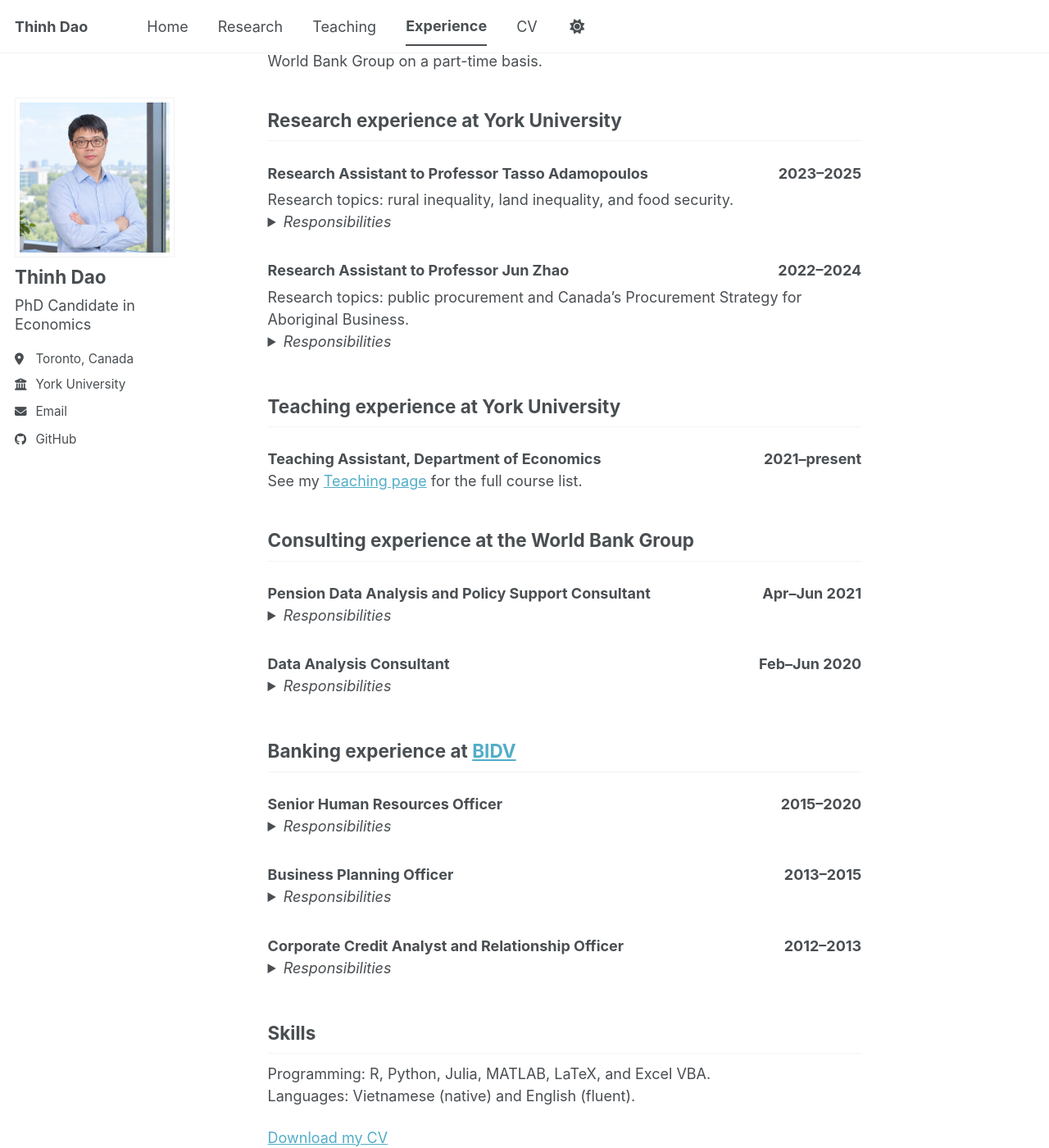
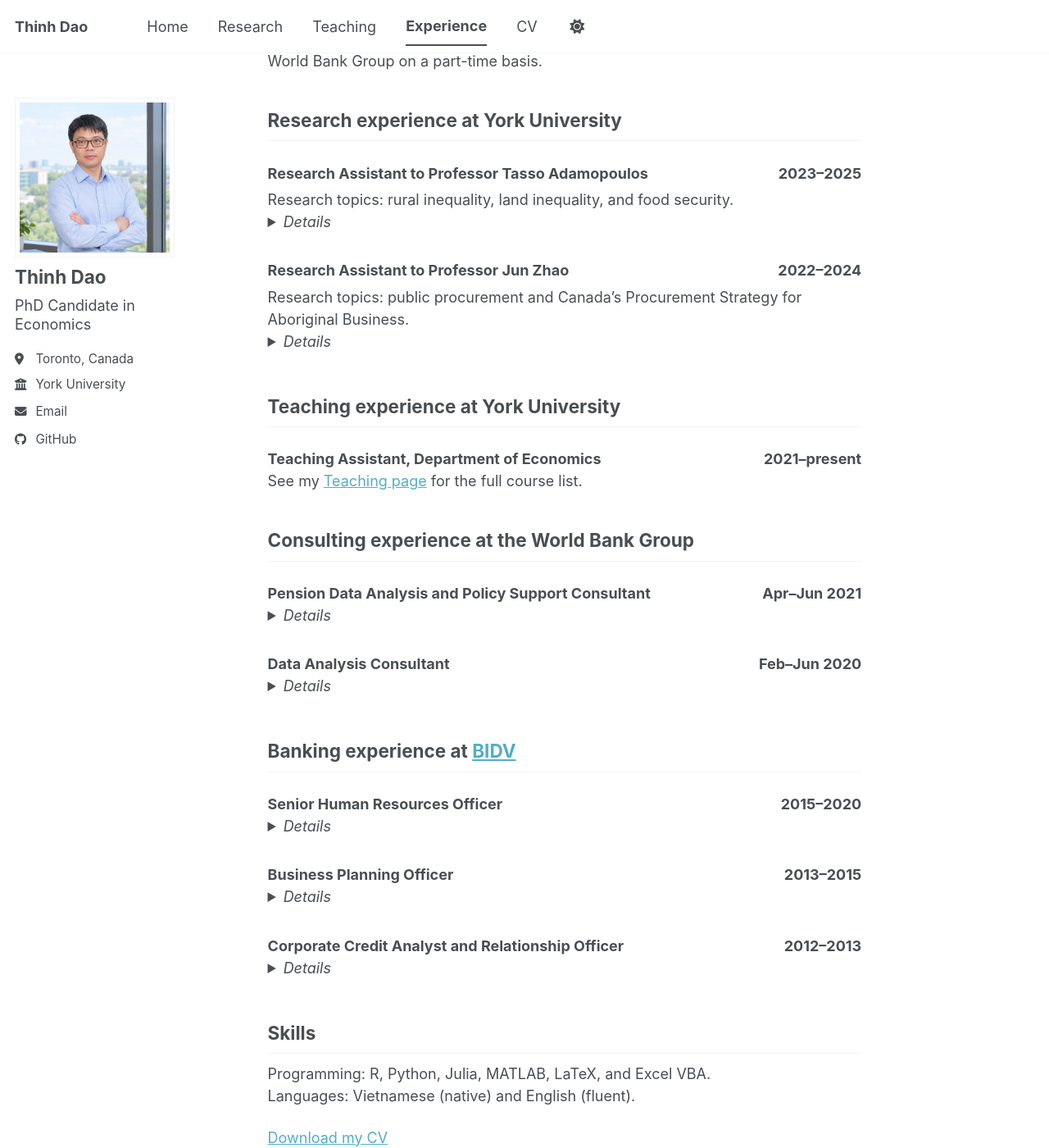
Before and after one commit to thinh-dao-econ/thinh-dao-econ.github.io, a Jekyll site: the page built from _pages/experience.md, in a window 1280 px wide and 1400 px high, scrolled down 190 px. Shown: the whole window at 82% size. Built offline with Jekyll 4.4.1, drawn with Linux system fonts in a browser that asks for light colours; a style sheet for code colours, icons or effects is not loaded.

Commit message:
Change summary headers from 'Responsibilities' to 'Details'
Updated summary sections to use 'Details' instead of 'Responsibilities' for clarity.

```diff
--- a/_pages/experience.md
+++ b/_pages/experience.md
@@ -23,7 +23,7 @@ My professional experience spans academia, banking, and international organizati
 <div class="exp-topics">Research topics: rural inequality, land inequality, and food security.</div>
 
 <details markdown="1">
-<summary style="cursor:pointer;"><em>Responsibilities</em></summary>
+<summary style="cursor:pointer;"><em>Details</em></summary>
 
 I contributed to studies in inequality and food security. My contributions included:
 
@@ -43,7 +43,7 @@ I contributed to studies in inequality and food security. My contributions inclu
 <div class="exp-topics">Research topics: public procurement and Canada’s Procurement Strategy for Aboriginal Business.</div>
 
 <details markdown="1">
-<summary style="cursor:pointer;"><em>Responsibilities</em></summary>
+<summary style="cursor:pointer;"><em>Details</em></summary>
 
 I contributed to a study of Canada’s federal Procurement Strategy for Aboriginal Business using government procurement data. My contributions included:
 
@@ -73,7 +73,7 @@ See my [Teaching page]({{ site.baseurl }}/teaching/) for the full course list.
 </div>
 
 <details markdown="1">
-<summary style="cursor:pointer;"><em>Responsibilities</em></summary>
+<summary style="cursor:pointer;"><em>Details</em></summary>
 
 I reviewed and commented on the World Bank’s baseline pension projection note and on the World Bank–International Labour Organization (ILO) comparison of pension fund projections for Vietnam’s compulsory pension system. I also contributed data analysis to inform policy recommendations and explained the findings to Vietnamese government counterparts.
 
@@ -85,7 +85,7 @@ I reviewed and commented on the World Bank’s baseline pension projection note
 </div>
 
 <details markdown="1">
-<summary style="cursor:pointer;"><em>Responsibilities</em></summary>
+<summary style="cursor:pointer;"><em>Details</em></summary>
 
 I contributed to the development of a standardized statistical database framework for Vietnam Social Security by designing data collection templates and validating the submitted data. My contributions included:
 
@@ -103,7 +103,7 @@ I contributed to the development of a standardized statistical database framewor
 </div>
 
 <details markdown="1">
-<summary style="cursor:pointer;"><em>Responsibilities</em></summary>
+<summary style="cursor:pointer;"><em>Details</em></summary>
 
 My responsibilities included:
 
@@ -120,7 +120,7 @@ My responsibilities included:
 </div>
 
 <details markdown="1">
-<summary style="cursor:pointer;"><em>Responsibilities</em></summary>
+<summary style="cursor:pointer;"><em>Details</em></summary>
 
 My responsibilities included:
 
@@ -137,7 +137,7 @@ My responsibilities included:
 </div>
 
 <details markdown="1">
-<summary style="cursor:pointer;"><em>Responsibilities</em></summary>
+<summary style="cursor:pointer;"><em>Details</em></summary>
 
 My responsibilities included:
 
```
